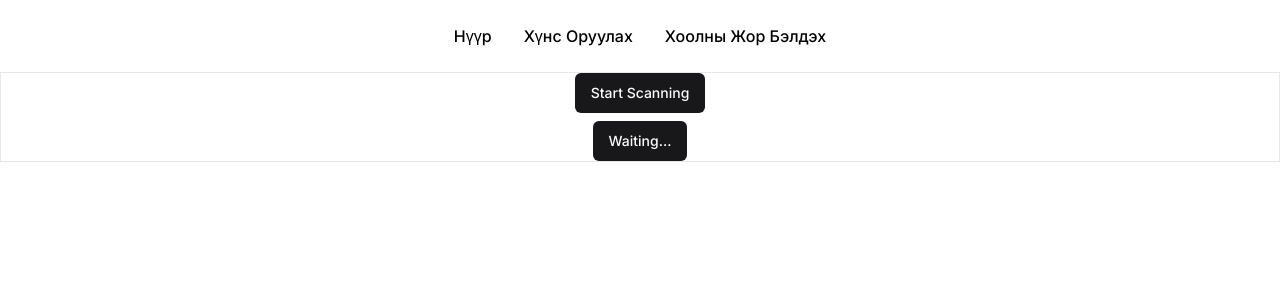
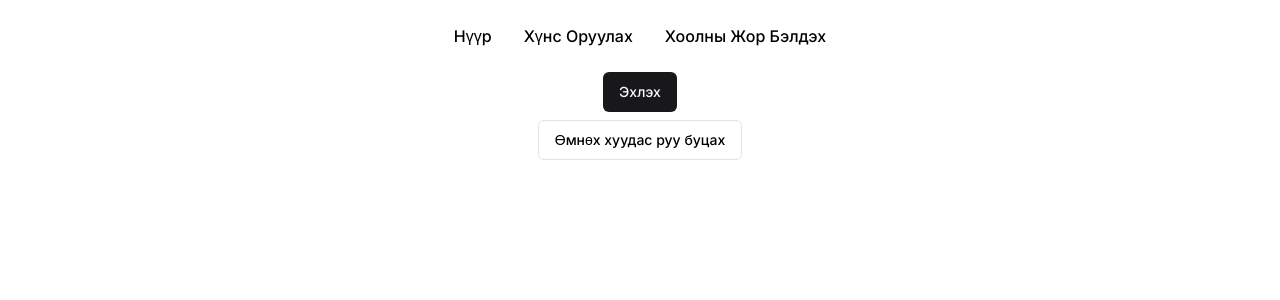
Before and after one commit to enkhbold470/headstarter_02_pantry, a Next.js app: page /scanGrocery/takepic in a window 1280 px wide. Shown: the top 300 px of the page. Built offline with nearby package versions, Linux system fonts and the light colour scheme; no server answers; the database is empty; what react-simple-toasts would draw is missing.

Commit message:
texts to mongolian

```diff
--- a/src/app/scanGrocery/page.tsx
+++ b/src/app/scanGrocery/page.tsx
@@ -8,10 +8,10 @@ export default function ScanGrocery() {
       <div className="p-6  ">
         <div className="flex justify-between p-4">
           <Button>
-            <Link href="/scanGrocery/add">Add Item Manually</Link>
+            <Link href="/scanGrocery/add">Хүнс гараар нэмэх</Link>
           </Button>
           <Button>
-            <Link href="/scanGrocery/takepic">Barcode Scan</Link>
+            <Link href="/scanGrocery/takepic">Хүнс баркодоор нэмэх</Link>
           </Button>
         </div>
         <DataTableDemo />
--- a/src/app/scanGrocery/takepic/page.tsx
+++ b/src/app/scanGrocery/takepic/page.tsx
@@ -46,9 +46,7 @@ export default function Home() {
     } catch (err: any) {
       console.log(err);
       setProduct(null);
-      setError(
-        err.response?.data?.error || "Failed to fetch product information"
-      );
+      setError(err.response?.data?.error || "Алдаа гарлаа. Дахин оролдоно уу.");
     }
   };
 
@@ -83,19 +81,17 @@ export default function Home() {
   }, []);
 
   return (
-    <div className="border flex flex-col gap-2 items-center">
+    <div className=" flex flex-col gap-2 items-center">
       <Button
         onClick={() => {
           setScanning(!scanning);
         }}
       >
-        {scanning ? "Stop Scanning" : "Start Scanning"}
-      </Button>
-      <Button>
-        {!scanning ? "Waiting..." : <Link href="/scanGrocery"> Go back</Link>}
+        {scanning ? "Зогсоох" : "Эхлэх"}
       </Button>
 
       {scanning && <BarcodeScanner onScan={handleScan} />}
+
       {product && (
         <>
           <div className="dark:text-white">
@@ -113,12 +109,15 @@ export default function Home() {
               setScanning(false);
             }}
           >
-            Save to Firestore
+            Хадгалах
           </Button>
         </>
       )}
+      <Button variant="outline">
+        <Link href="/scanGrocery"> Өмнөх хуудас руу буцах</Link>
+      </Button>
       {error && (
-        <p style={{ color: "red" }}>{`Scan grocery items! ${error}`}</p>
+        <p style={{ color: "red" }}>{`Зөвхөн хүнс уншуулна уу! ${error}`}</p>
       )}
     </div>
   );
```
